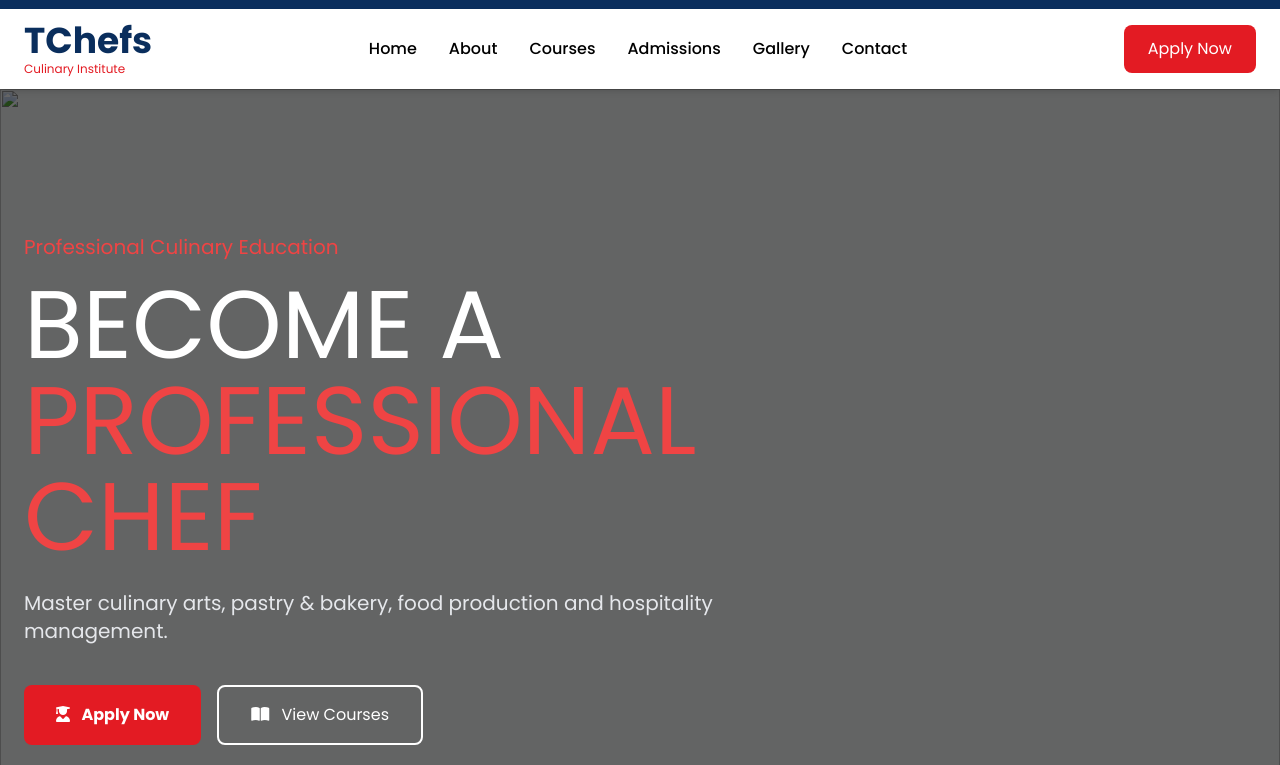
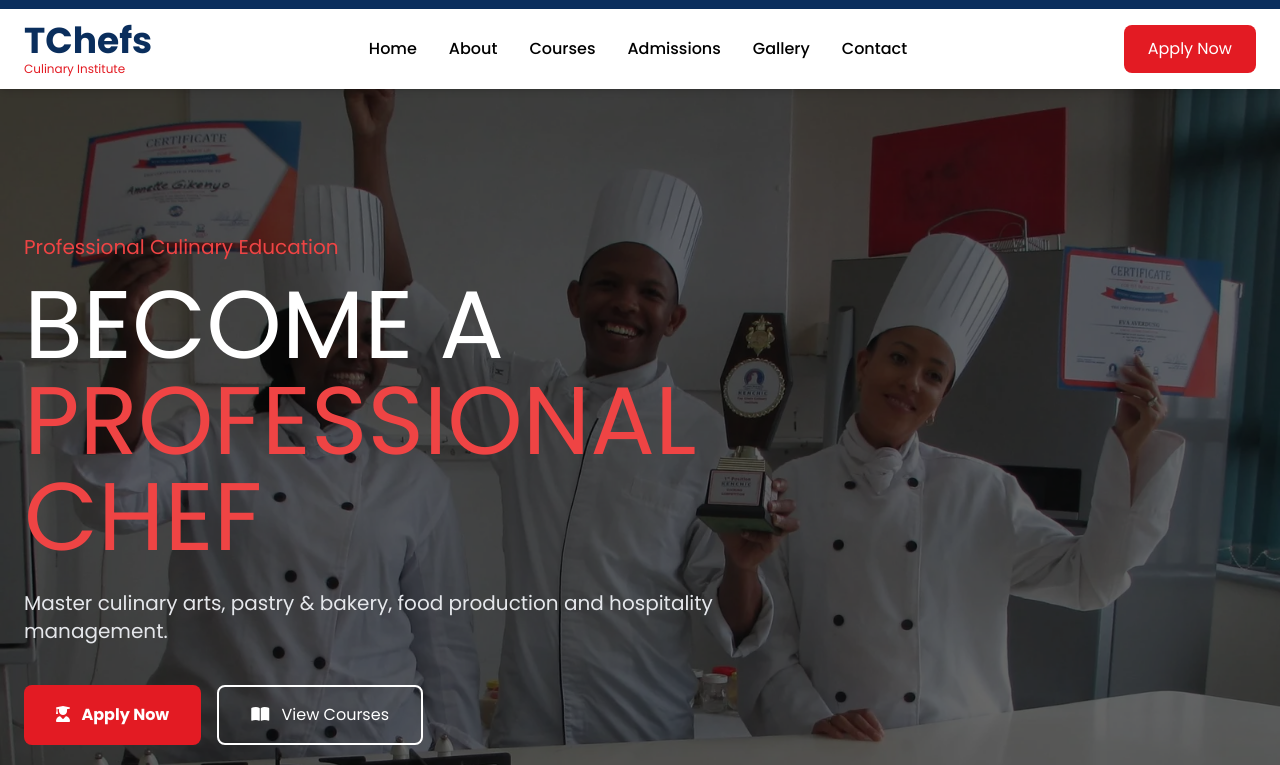
Before and after one commit to Cymi-eng/Tchefs-Culinary-, a plain HTML site: page index.html in a window 1280 px wide. Shown: the part 35-800 px from the top of the page. Drawn offline with nearby package versions, Linux system fonts and the light colour scheme.

Commit message:
add background image at hero section

```diff
--- a/index.html
+++ b/index.html
@@ -127,7 +127,7 @@
 
     <section class="relative min-h-screen flex items-center">
       <img
-        src=""
+        src="assets/images/TCHEF2.webp"
         class="absolute inset-0 w-full h-full object-cover"
       />
 
```
